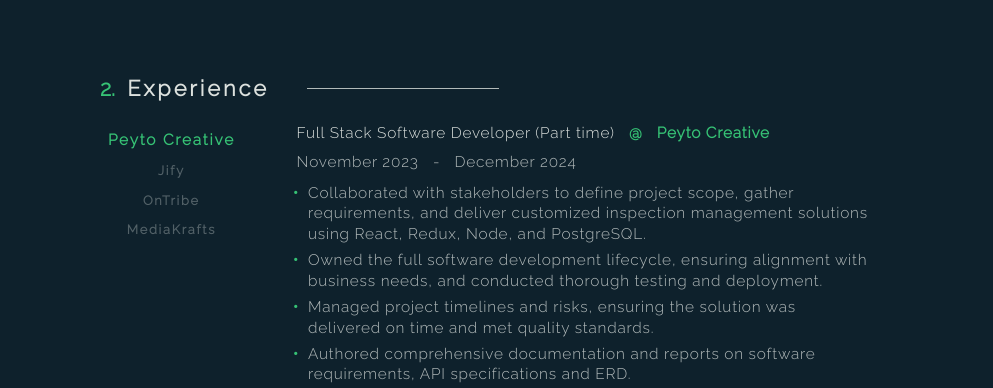
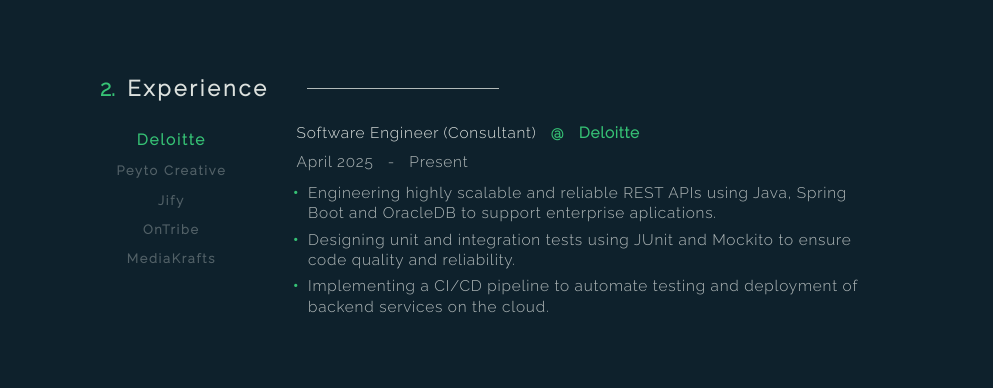
Before and after one commit to SaranshM/Personal-Portfolio, a React (Create React App) app: page / in a window 1280 px wide. Shown: the part 1200-1588 px from the top of the page, without its empty margins (156-1149 px from the left). Built offline with nearby package versions, Linux system fonts and the light colour scheme.

Commit message:
Add experience

```diff
--- a/src/Content/ExperienceData.js
+++ b/src/Content/ExperienceData.js
@@ -1,6 +1,20 @@
 const ExperienceData = [
   {
     id: 0,
+    companyName: "Deloitte",
+    jobRole: "Software Engineer (Consultant)",
+    startDate: "April 2025",
+    endDate: "Present",
+    bulletPoints: [
+      "Engineering highly scalable and reliable REST APIs using Java, Spring Boot and OracleDB to support enterprise aplications.",
+      "Designing unit and integration tests using JUnit and Mockito to ensure code quality and reliability.",
+      "Implementing a CI/CD pipeline to automate testing and deployment of backend services on the cloud.",
+    ],
+    projectLink: false,
+    projectLinkUrl: "",
+  },
+  {
+    id: 1,
     companyName: "Peyto Creative",
     jobRole: "Full Stack Software Developer (Part time)",
     startDate: "November 2023",
@@ -9,13 +23,13 @@
       "Collaborated with stakeholders to define project scope, gather requirements, and deliver customized inspection management solutions using React, Redux, Node, and PostgreSQL.",
       "Owned the full software development lifecycle, ensuring alignment with business needs, and conducted thorough testing and deployment.",
       "Managed project timelines and risks, ensuring the solution was delivered on time and met quality standards.",
-      "Authored comprehensive documentation and reports on software requirements, API specifications and ERD."
+      "Authored comprehensive documentation and reports on software requirements, API specifications and ERD.",
     ],
     projectLink: false,
     projectLinkUrl: "",
   },
   {
-    id: 1,
+    id: 2,
     companyName: "Jify",
     jobRole: "Software Developer",
     startDate: "April 2022",
@@ -25,13 +39,13 @@
       "Led HRMS integrations for 15+ corporations, working closely with corporate clients to deliver customized financial solutions to over 1 million employees.",
       "Acted as a trusted advisor to corporate clients, translating technical concepts into business-friendly language to facilitate decision-making.",
       "Architected the “Digital Gold Trading” project, integrating real-time financial investment features with a focus on data security.",
-      "Implemented error monitoring and debugging for microservices using Sentry, improving incident response time by 30%."
+      "Implemented error monitoring and debugging for microservices using Sentry, improving incident response time by 30%.",
     ],
     projectLink: false,
     projectLinkUrl: "",
   },
   {
-    id: 2,
+    id: 3,
     companyName: "OnTribe",
     jobRole: "Co-Founder/CTO",
     startDate: "February 2020",
@@ -47,7 +61,7 @@
     projectLinkUrl: "https://www.ontribe.in/",
   },
   {
-    id: 3,
+    id: 4,
     companyName: "MediaKrafts",
     jobRole: "Web Developer",
     startDate: "January 2020",
```
